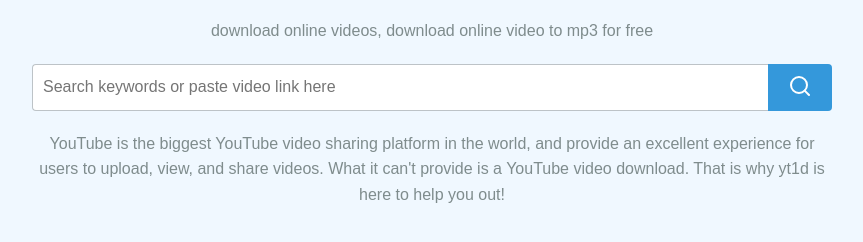
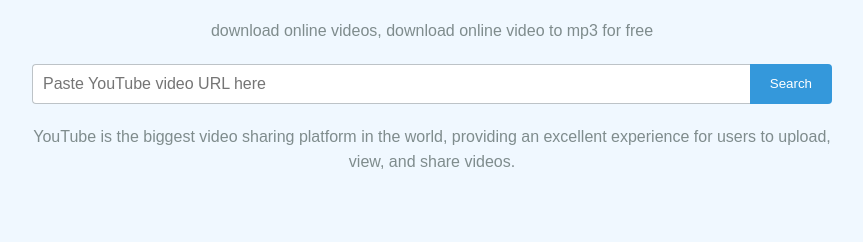
Before and after one commit to belaasri/vediomore, a plain HTML site: page index.html in a window 1280 px wide. Shown: the part 96-338 px from the top of the page, without its empty margins (208-1071 px from the left). Drawn offline with Linux system fonts and the light colour scheme.

Commit message:
Update index.html

```diff
--- a/index.html
+++ b/index.html
@@ -13,10 +13,8 @@
 
         <form id="downloadForm">
             <div class="search-container">
-                <input type="text" id="videoUrl" placeholder="Search keywords or paste video link here" required>
-                <button type="submit">
-                    <svg xmlns="http://www.w3.org/2000/svg" width="24" height="24" viewBox="0 0 24 24" fill="none" stroke="currentColor" stroke-width="2" stroke-linecap="round" stroke-linejoin="round" class="search-icon"><circle cx="11" cy="11" r="8"></circle><line x1="21" y1="21" x2="16.65" y2="16.65"></line></svg>
-                </button>
+                <input type="text" id="videoUrl" placeholder="Paste YouTube video URL here" required>
+                <button type="submit">Search</button>
             </div>
         </form>
 
@@ -27,15 +25,15 @@
             <p><strong>Likes:</strong> <span id="likeCount"></span></p>
             <p><strong>Description:</strong> <span id="videoDescription"></span></p>
             <div class="download-options">
-                <a id="downloadMp4" class="download-btn" href="/sample.mp4" download>Download MP4</a>
-                <a id="downloadMp3" class="download-btn" href="/sample.mp3" download>Download MP3</a>
+                <a id="downloadMp4" class="download-btn" href="#">Download MP4</a>
+                <a id="downloadMp3" class="download-btn" href="#">Download MP3</a>
             </div>
         </div>
 
         <div id="error" class="hidden"></div>
 
         <p class="info-text">
-            YouTube is the biggest YouTube video sharing platform in the world, and provide an excellent experience for users to upload, view, and share videos. What it can't provide is a YouTube video download. That is why yt1d is here to help you out!
+            YouTube is the biggest video sharing platform in the world, providing an excellent experience for users to upload, view, and share videos.
         </p>
     </div>
 
```
